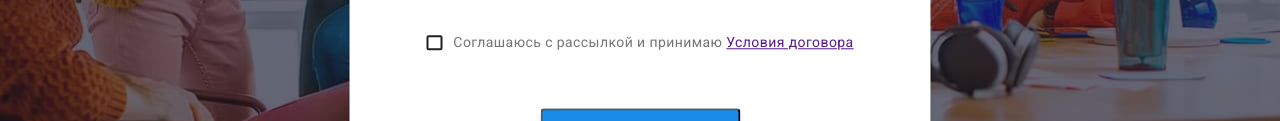
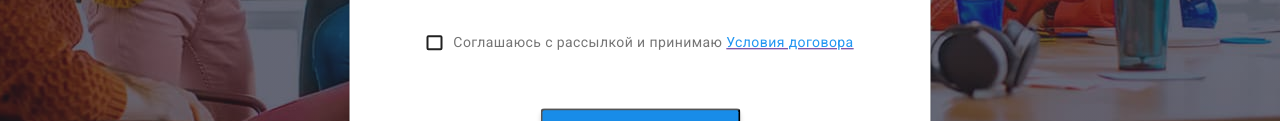
Before and after one commit to VitaliiShalamai/goit-markup-hw-06, a plain HTML site: page index.html in a window 1280 px wide. Both pictures are taken after a click on the button "Заказать услугу". Shown: the part 527-648 px from the top of the page. Drawn offline with nearby package versions, Linux system fonts and the light colour scheme.

Commit message:
Изменил цвет ссылки

```diff
--- a/css/styles.css
+++ b/css/styles.css
@@ -590,13 +590,16 @@ body {
 }
 
 .check-agreement {
-    color: var(--primary-text-color)
-    text-decoration: underline;
+    color: var(--primary-text-color);
     margin-left: 6px;
     font-size: 14px;
     line-height: 1.71;
 
     letter-spacing: 0.03em;
+}
+
+.agreement-color {
+    color: var(--accent-color);
 }
 
 .check-btn {
--- a/index.html
+++ b/index.html
@@ -125,7 +125,7 @@
                                 </span>
 
                             </label>
-                            <p class="check-agreement">Соглашаюсь с рассылкой и принимаю <a href="">Условия договора</a> </p>
+                            <p> <span class="check-agreement">Соглашаюсь с рассылкой и принимаю</span> <a href=""><span class="agreement-color">Условия договора</span></a>
                         </div>
                         <button type="submit" class="main-btn check-btn" data-modal-open>Отправить</button>
                     </form>
```
